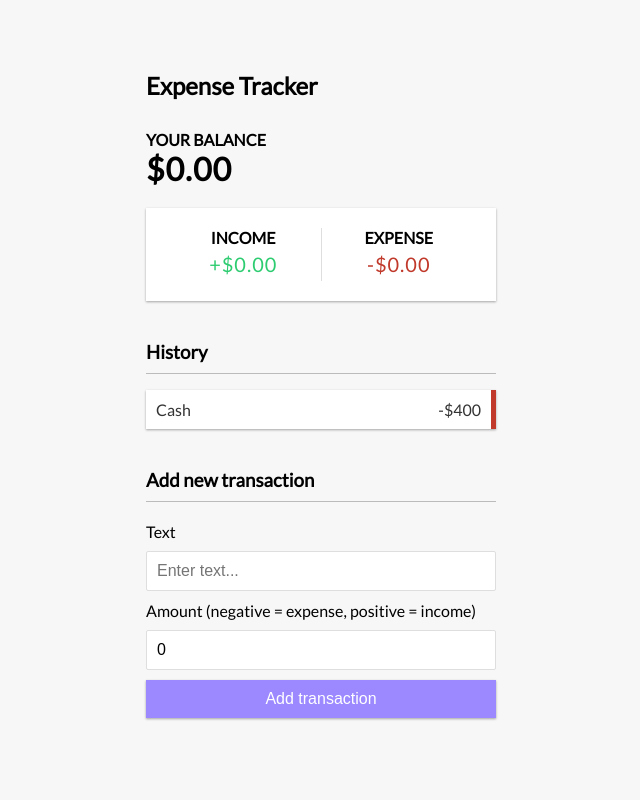
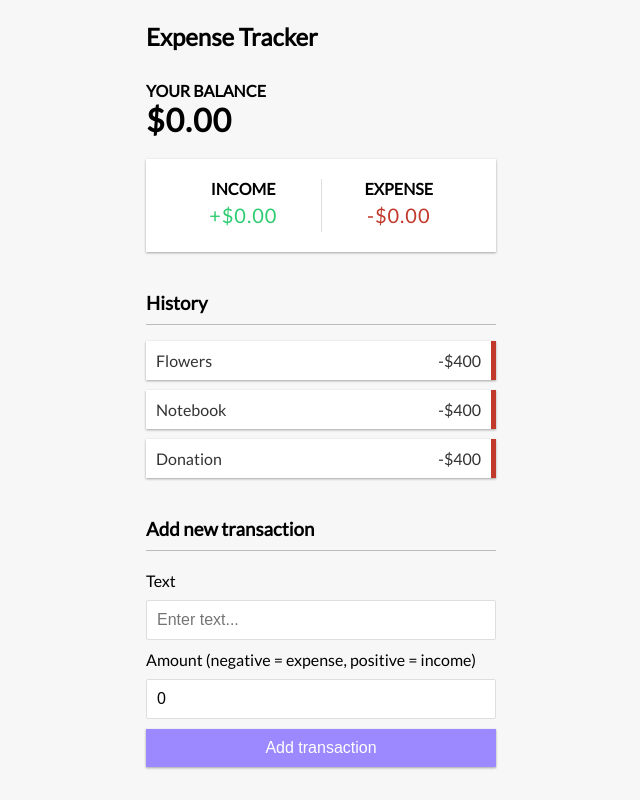
Before and after one commit to daoyeyemi/reactexpensetracker, a React (Create React App) app in the folder expensetracker/: page / in a window 1280 px wide. Shown: the whole page, without its empty margins (319-959 px from the left). Built offline with nearby package versions, Linux system fonts and the light colour scheme.

Commit message:
added transactions to transaction lists

```diff
--- a/expensetracker/src/App.js
+++ b/expensetracker/src/App.js
@@ -5,9 +5,12 @@
 import IncomeExpenses from "./components/IncomeExpenses";
 import TransactionList from "./components/TransactionList";
 import AddTransaction from "./components/AddTransaction";
+
+import { GlobalProvider } from "./context/GlobalState";
+
 function App() {
   return (
-    <div>
+    <GlobalProvider>
       <Header />
       <div className="container">
         <Balance />
@@ -15,8 +18,7 @@
         <TransactionList />
         <AddTransaction />
       </div>
-
-    </div>
+    </ GlobalProvider>
   );
 }
 
--- a/expensetracker/src/components/TransactionList.js
+++ b/expensetracker/src/components/TransactionList.js
@@ -1,14 +1,22 @@
-import React from 'react'
+import React, { useContext } from 'react';
+import { GlobalContext } from "../context/GlobalState";
 
 const TransactionList = () => {
+
+    const { transactions } = useContext(GlobalContext);
+
+    // console.log(context);
+
     return (
         <div>
             <h3>History</h3>
             <ul id="list" className="list">
+                {transactions.map(transaction => (
                 <li className="minus">
-                    Cash <span>-$400</span>
+                    {transaction.text} <span>-$400</span>
                     <button className="delete-btn">x</button>
-                </li>
+                </li>))}
+
             </ul>
         </div>
     )
--- a/expensetracker/src/context/AppReducer.js
+++ b/expensetracker/src/context/AppReducer.js
@@ -1,5 +1,5 @@
 export default (state, action) => {
-    switch (action, type) {
+    switch (action.type) {
         default:
             return state
     }
--- a/expensetracker/src/context/GlobalState.js
+++ b/expensetracker/src/context/GlobalState.js
@@ -16,9 +16,11 @@
 export const GlobalProvider = ({ children }) => {
     const [state, dispatch] = useReducer(AppReducer, initialState);
 
-    return (<GlobalContext.Provider value={{
+    return (
+    <GlobalContext.Provider
+        value={{
         transactions: state.transactions
-    }}>
+        }}>
         {children}
     </GlobalContext.Provider>)
 }
```
